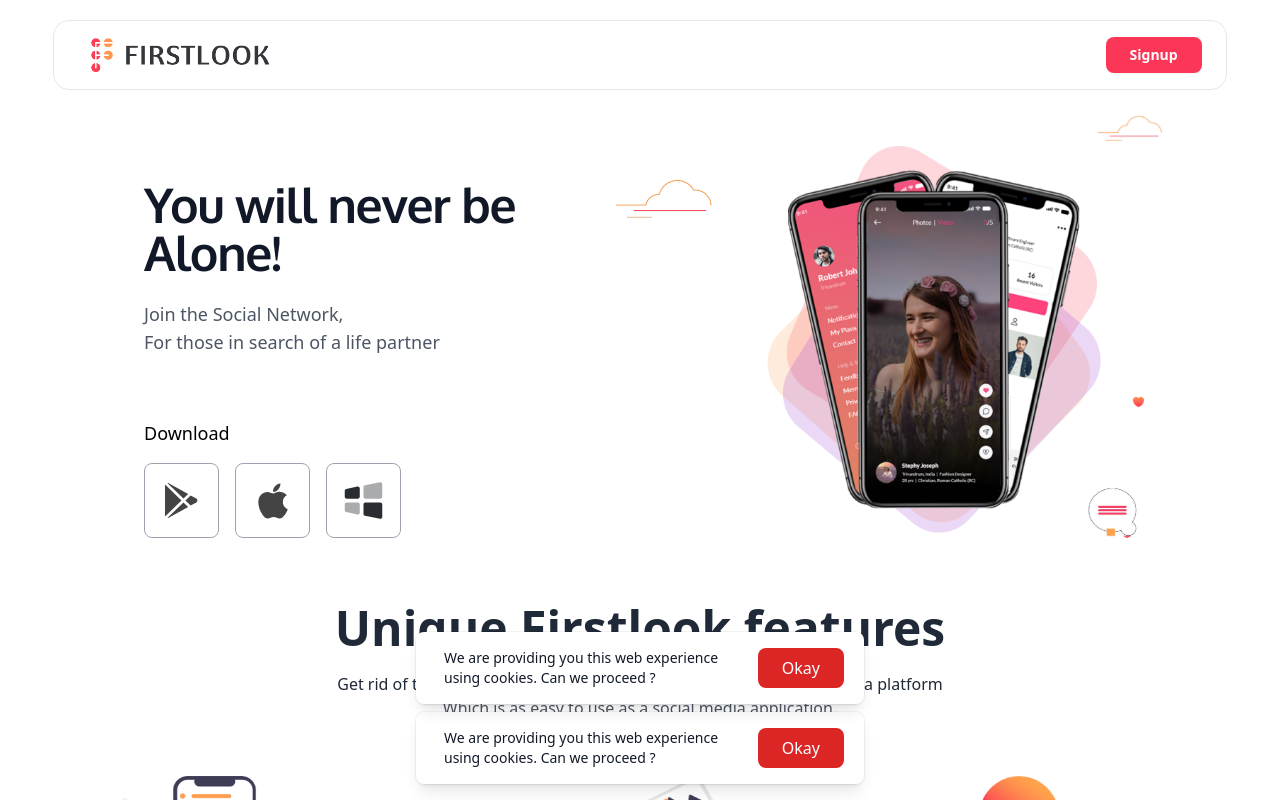
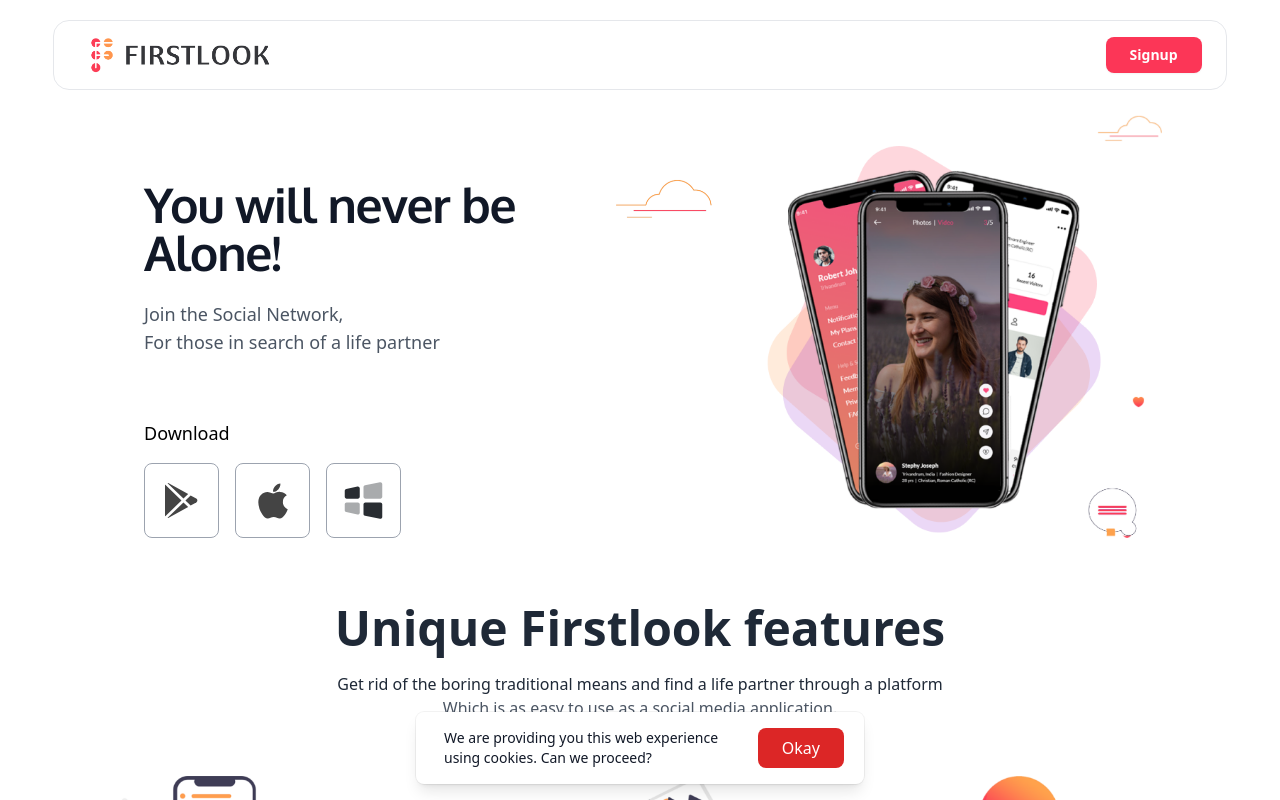
Before and after one commit to MCABEE/Firstlook_McAbee, a React (Vite) app: page / in a window 1280 px wide. Shown: the top 800 px of the page. Built offline with nearby package versions, Linux system fonts and the light colour scheme; no server answers.

Commit message:
cookies toast updated

```diff
--- a/src/components/Home/Home.jsx
+++ b/src/components/Home/Home.jsx
@@ -3,12 +3,20 @@
 import Feature from './Feature'
 import News from './News'
 import Media from './Media'
-import { useEffect } from 'react'
+import { useEffect, useState } from 'react'
 import { Toaster, toast } from 'react-hot-toast'
 
 const Home = () => {
 
-  useEffect(() => {
+  const [hasSeenToast, setHasSeenToast] = useState(false);
+  const [hasViewed, setHasViewed] = useState(false)
+
+  const customToast = () => {
+
+    if (!hasSeenToast && !hasViewed) {
+
+      setHasViewed(true)
+      localStorage.setItem('hasViewed', 'true');
 
       toast.custom((t) => (
         <div
@@ -20,23 +28,47 @@
               <div className="ml-3 flex-1">
                 <p className="text-[0.8rem] sm:text-sm font-medium text-gray-900">
                   We are providing you this web experience
-                using cookies. <br className='sm:hidden block'/>Can we proceed ?
+                  using cookies. <br className='sm:hidden block' />Can we proceed?
                 </p>
               </div>
             </div>
           </div>
           <div className="flex items-center justify-center mr-5">
             <button
-            onClick={() => toast.dismiss(t.id)}
+              onClick={() => {
+                toast.dismiss(t.id);
+                setHasSeenToast(true);
+                localStorage.setItem('hasSeenToast', 'true');
+              }}
               className="w-full h-10 bg-red-600 text-white px-6 py-1 rounded-lg"
             >
               Okay
             </button>
           </div>
         </div>
-    ))
+      ));
+
+    }
+
+  };
+
+  useEffect(() => {
+
+    const storedHasSeenToast = localStorage.getItem('hasSeenToast');
+    const storedHasViewed = localStorage.getItem('hasViewed');
+
+    if (storedHasSeenToast === 'true') {
+      setHasSeenToast(true);
+    }
+    else if (storedHasViewed === 'true') {
+      setHasViewed(true)
+    }
+    else {
+      customToast();
+    }
 
     window.scrollTo(0, 0)
+    // eslint-disable-next-line react-hooks/exhaustive-deps
   }, [])
   return (
     <div>
--- a/tailwind.config.js
+++ b/tailwind.config.js
@@ -26,7 +26,9 @@
       moveToCloud: 'moveToCloud 4s infinite',
       moveToCloud_sm: 'moveToCloud_sm 4s infinite',
       moveToCloud_heart: 'moveToCloud_heart 4s infinite',
-      spin: 'spin 1s linear infinite'
+      spin: 'spin 1s linear infinite',
+      enter: 'enterToast 1s ease-in-out forwards',
+      leave: 'leaveToast 1s ease-in-out forwards'
     },
     keyframes: {
       wiggle: {
@@ -55,6 +57,14 @@
       spin: {
         from: { transform: 'rotate(0deg)' },
         to: { transform: 'rotate(360deg)' }
+      },
+      enterToast: {
+        '0%': { transform: 'translateY(20px)', opacity: '0' },
+        '100%': { transform: 'translateY(0)', opacity: '1' }
+      },
+      leaveToast: {
+        '0%': { transform: 'translateY(0)', opacity: '1' },
+        '100%': { transform: 'translateY(20px)', opacity: '0' }
       }
     }
   }
```
Lines whose indentation alone changed are shown as unchanged.
